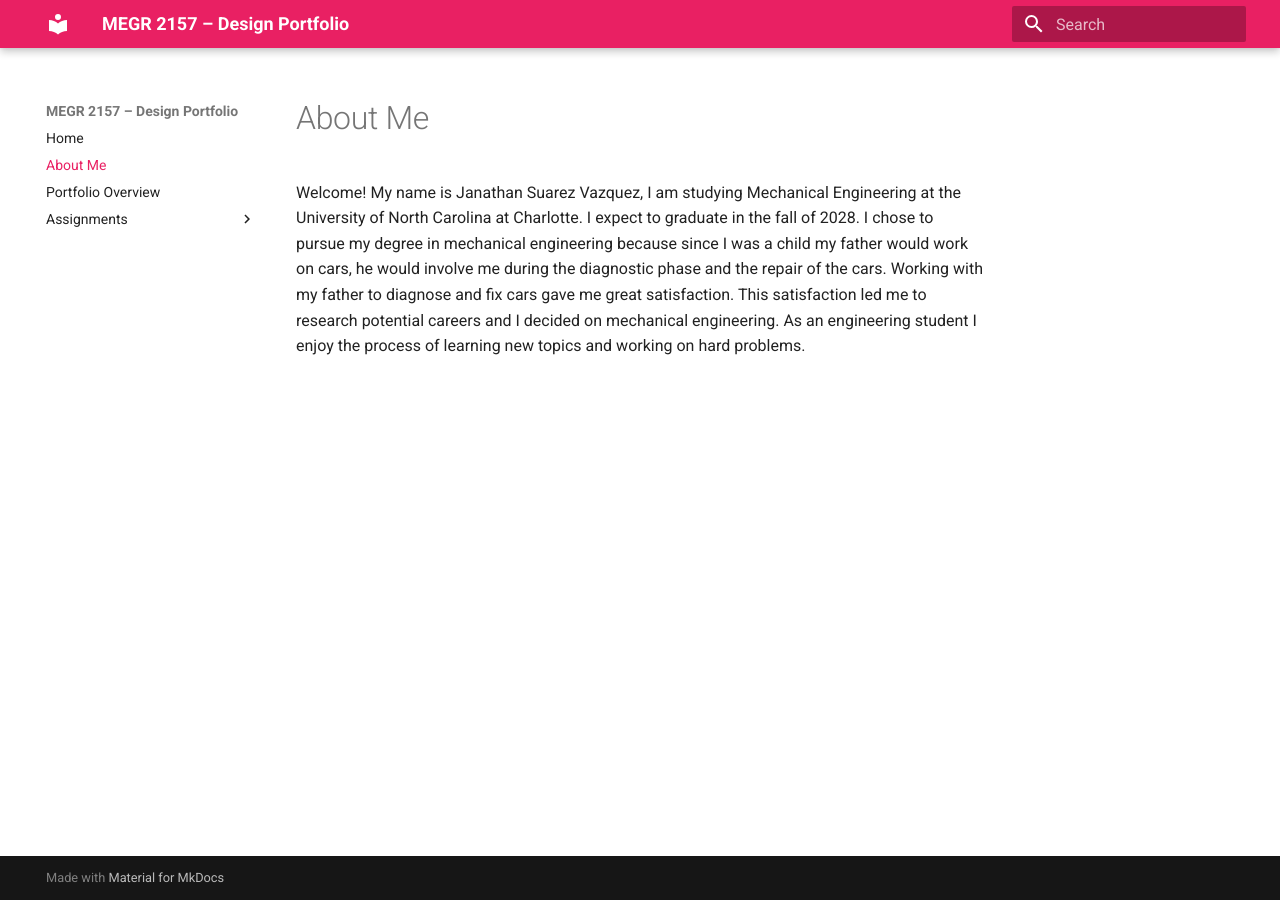
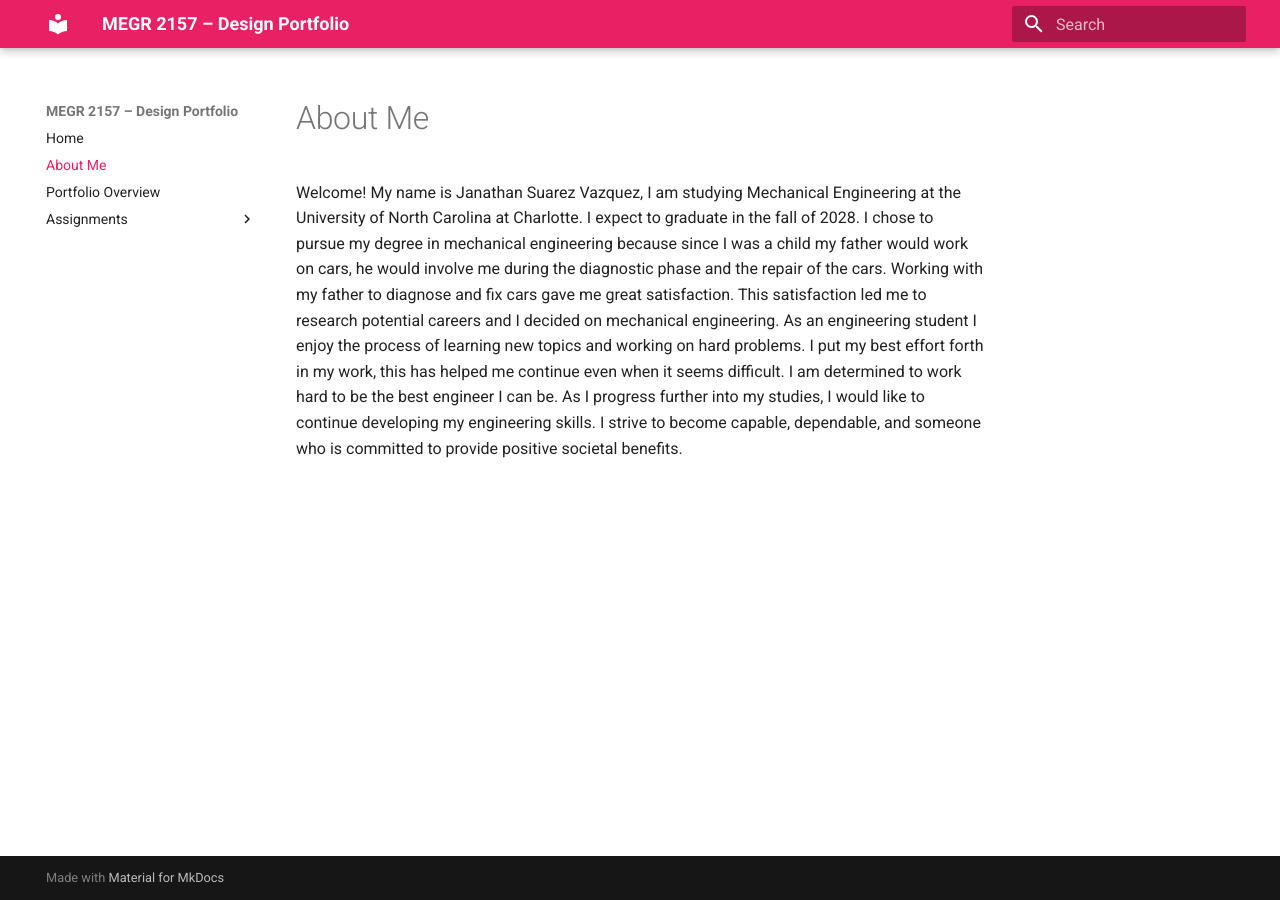
Before and after one commit to JonathanSuarezVazquez/Jonathans-megr2157-portfolio, an MkDocs documentation site: the page built from docs/aboutme/index.md, in a window 1280 px wide. Built offline with MkDocs 1.6.1 and Material for MkDocs 9.7.7, drawn with Linux system fonts in a browser that asks for light colours.

Commit message:
Enhance 'About Me' section with additional details
Expanded personal introduction to include determination and commitment to engineering.

```diff
--- a/docs/aboutme/index.md
+++ b/docs/aboutme/index.md
@@ -1,3 +1,3 @@
 #About Me
 
-Welcome! My name is Janathan Suarez Vazquez, I am studying Mechanical Engineering at the University of North Carolina at Charlotte. I expect to graduate in the fall of 2028. I chose to pursue my degree in mechanical engineering because since I was a child my father would work on cars, he would involve me during the diagnostic phase and the repair of the cars. Working with my father to diagnose and fix cars gave me great satisfaction. This satisfaction led me to research potential careers and I decided on mechanical engineering. As an engineering student I enjoy the process of learning new topics and working on hard problems.
+Welcome! My name is Janathan Suarez Vazquez, I am studying Mechanical Engineering at the University of North Carolina at Charlotte. I expect to graduate in the fall of 2028. I chose to pursue my degree in mechanical engineering because since I was a child my father would work on cars, he would involve me during the diagnostic phase and the repair of the cars. Working with my father to diagnose and fix cars gave me great satisfaction. This satisfaction led me to research potential careers and I decided on mechanical engineering. As an engineering student I enjoy the process of learning new topics and working on hard problems. I put my best effort forth in my work, this has helped me continue even when it seems difficult. I am determined to work hard to be the best engineer I can be. As I progress further into my studies, I would like to continue developing my engineering skills. I strive to become capable, dependable, and someone who is committed to provide positive societal benefits.
```
